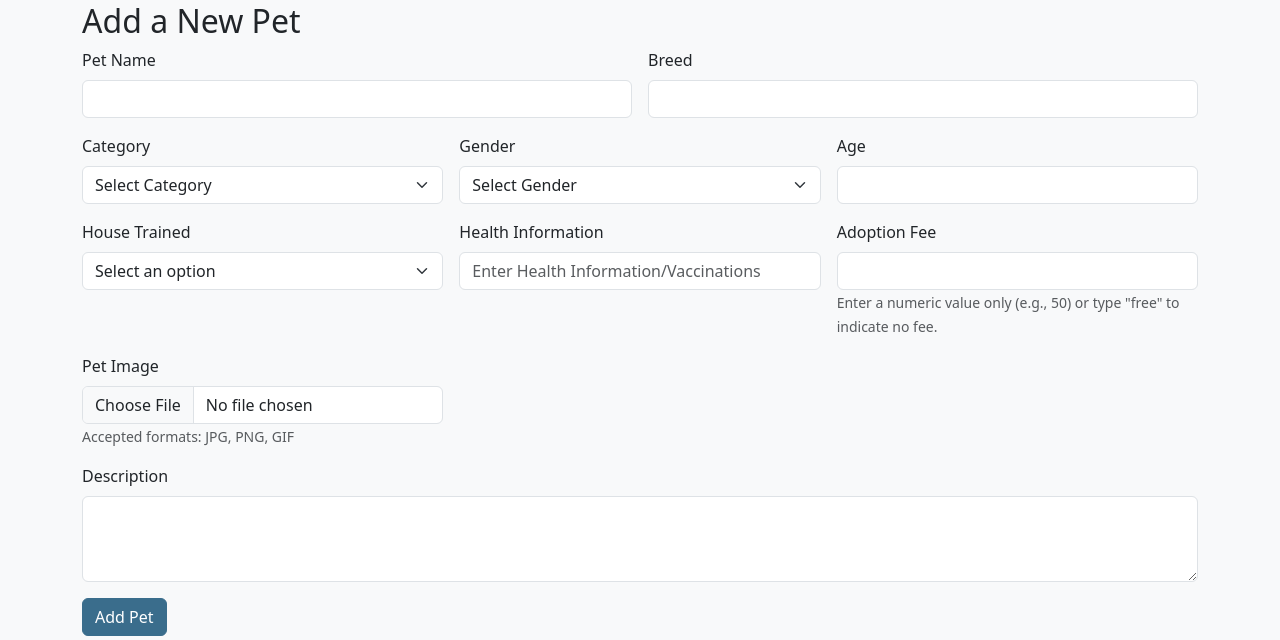
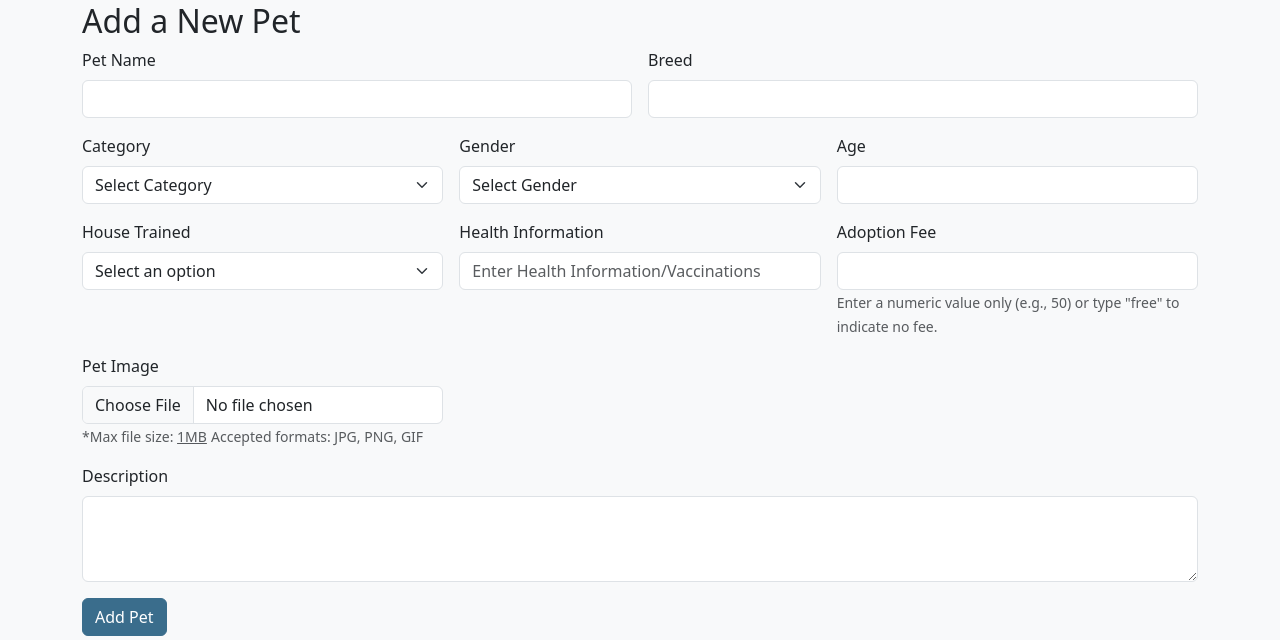
Before and after one commit to FlorentSy/petfinder-project2, a PHP site: page /add_pet.php in a window 1280 px wide. Shown: the part 84-724 px from the top of the page. Run offline with PHP 8.4, Linux system fonts and the light colour scheme.

Commit message:
max file size

```diff
--- a/add_pet.php
+++ b/add_pet.php
@@ -191,7 +191,9 @@ if ($_SERVER['REQUEST_METHOD'] === 'POST') {
         <div class="col-md-4">
             <label for="image" class="form-label">Pet Image</label>
             <input type="file" class="form-control" id="image" name="image" accept="image/*">
+            <small class="form-text text-muted">*Max file size: <u>1MB</u></small>
             <small class="form-text text-muted">Accepted formats: JPG, PNG, GIF</small>
+
         </div>
         <div class="col-12">
             <label for="description" class="form-label">Description</label>
```
